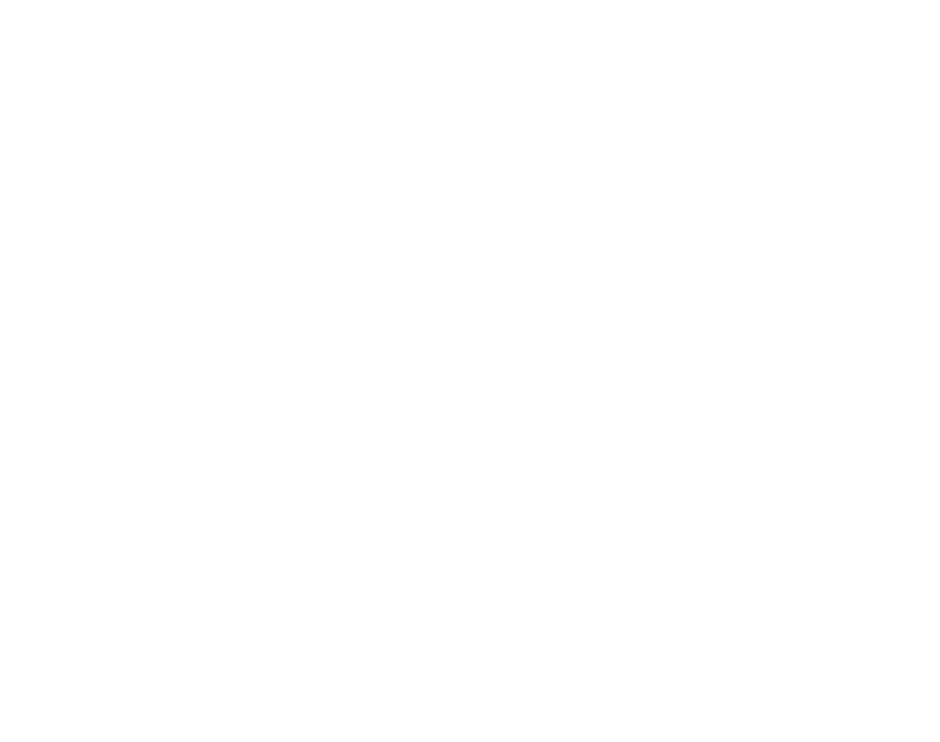
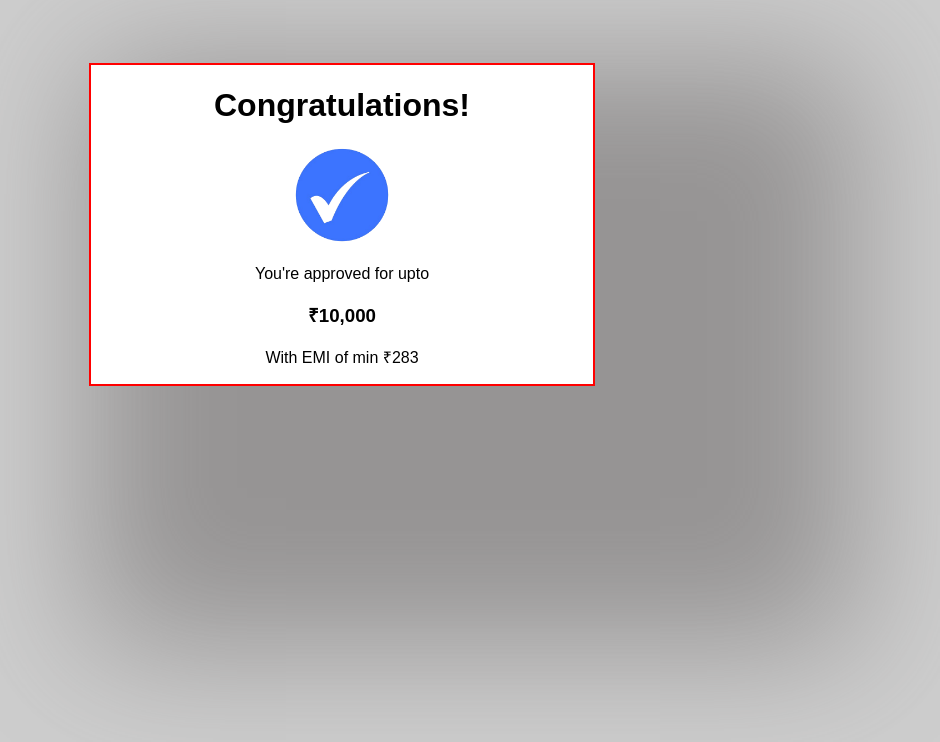
Before and after one commit to Koundu/creditmitra, a plain HTML site: page staticoffer.html in a window 1280 px wide. Shown: the whole page, without its empty margins (298-1238 px from the left). Drawn offline with Linux system fonts and the light colour scheme.

Commit message:
completed the static offer Page

```diff
--- a/CSS/initialOffer.css
+++ b/CSS/initialOffer.css
@@ -0,0 +1,20 @@
+body{
+    background: rgba(193, 193, 193, 0.78);
+}
+
+.container{
+    margin: 0px 0px 0px 0px;
+    padding:0px 0px 0px 0px;
+    font-family: Arial, Helvetica, sans-serif;
+    margin-block: 5%;
+    border: 2px solid red;
+    text-align: center;
+    justify-content: center;
+    margin-inline: 30%;
+    background-color: white;
+    box-shadow: 130px 130px 130px 130px rgba(139, 137, 137, 0.837);
+}
+.container > img{
+    width: 30%;
+    height: 30%;
+}
--- a/staticoffer.html
+++ b/staticoffer.html
@@ -3,9 +3,16 @@
 <head>
     <meta charset="UTF-8">
     <meta name="viewport" content="width=device-width, initial-scale=1.0">
-    <title>Document</title>
+    <link rel="stylesheet" href="./CSS/initialOffer.css"/>
+    <title>Credit Mitra</title>
 </head>
 <body>
-
+    <div class="container">
+        <h1>Congratulations!</h1>
+        <img src="./assets/tickmark.png"/>
+        <p>You're approved for upto</p>
+        <h3>&#8377;10,000</h3>
+        <p>With EMI of min &#8377;283</p>
+    </div>
 </body>
 </html>
```
Also changed, not shown: assets/rupee.png (added), assets/tickmark.png (added).
